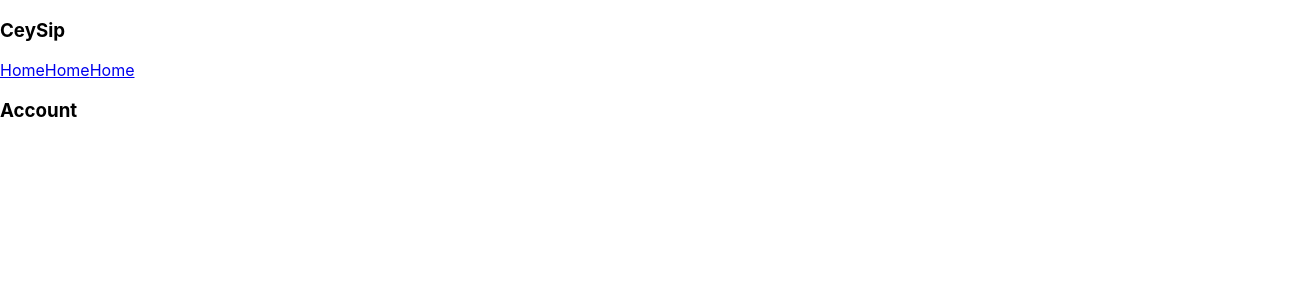
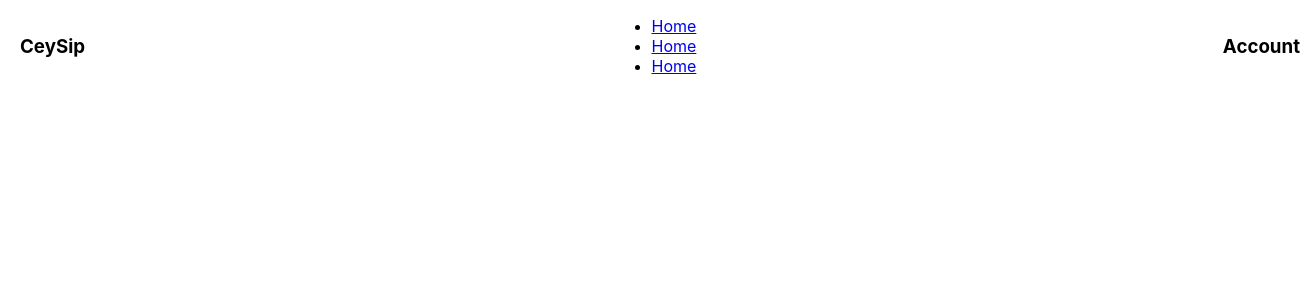
Before and after one commit to KushaRa/CeySip, a React (Create React App) app in the folder ceylon_t/: page / in a window 1280 px wide. Shown: the top 300 px of the page, 1310 px wide, since content can reach past the window. Built offline with nearby package versions, Linux system fonts and the light colour scheme.

Commit message:
create hero section

```diff
--- a/ceylon_t/src/Components/navBar.css
+++ b/ceylon_t/src/Components/navBar.css
@@ -0,0 +1,10 @@
+.navBar{
+    width:100%;
+    display:flex;
+    flex-direction: row;
+    align-items: center;
+    justify-content: space-between;
+    margin-left:10px;
+    padding-left: 10px;
+    padding-right: 10px;
+}
--- a/ceylon_t/src/Components/navBar.jsx
+++ b/ceylon_t/src/Components/navBar.jsx
@@ -1,21 +1,25 @@
 import React from 'react';
+import './navBar.css';
 
 const NavBar = () => {
   return (
-    <div>
+    <div className='navBar'>
         <header>
             <h3>CeySip</h3>
+        </header>
 
-            <nav>
-                <a href='/#'>Home</a>
-                <a href='/#'>Home</a>
-                <a href='/#'>Home</a>
-            </nav>
+
+              <ul>
+                <li><a href='/#'>Home</a></li>
+                <li><a href='/#'>Home</a></li>
+                <li> <a href='/#'>Home</a></li>
+                </ul>
+
 
             <h3>
                 Account
             </h3>
-        </header>
+
 
     </div>
   );
```
Also changed, not shown: ceylon_t/src/Pages/hero.css (added), ceylon_t/src/Pages/hero.jsx (added), 1 other file (tests, documents, lock files or other folders).
